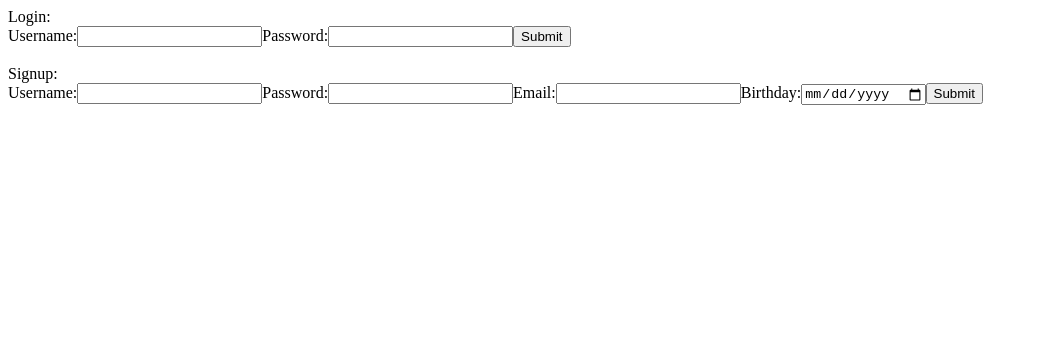
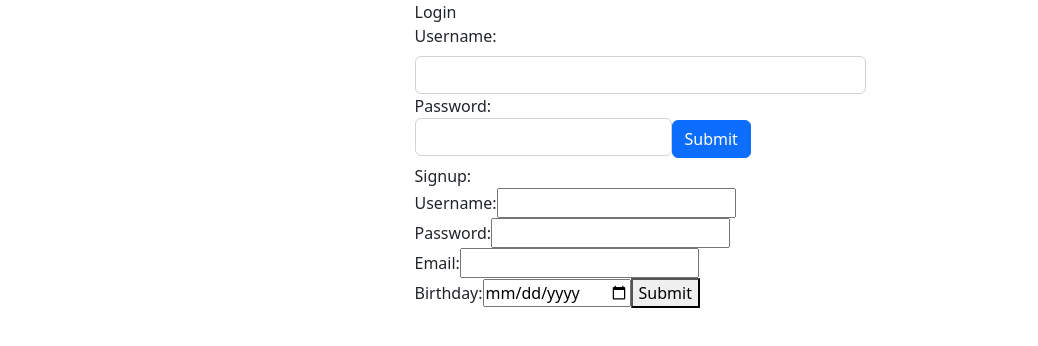
Before and after one commit to loganjlevin/myFlix-client, a React (Vite) app: page / in a window 1280 px wide. Shown: the top 346 px of the page, without its empty margins (0-1038 px from the left). Built offline with nearby package versions, Linux system fonts and the light colour scheme.

Commit message:
implemented react bootstrap

```diff
--- a/package.json
+++ b/package.json
@@ -16,9 +16,11 @@
   },
   "homepage": "https://github.com/loganjlevin/myFlix-client#readme",
   "dependencies": {
+    "bootstrap": "^5.2.3",
     "parcel": "^2.8.3",
     "prop-types": "^15.8.1",
     "react": "^18.2.0",
+    "react-bootstrap": "^2.7.2",
     "react-dom": "^18.2.0"
   },
   "devDependencies": {
--- a/src/components/login-view/login-view.jsx
+++ b/src/components/login-view/login-view.jsx
@@ -1,5 +1,6 @@
 import React from 'react';
 import { useState } from 'react';
+import { Form, Button } from 'react-bootstrap';
 
 const LoginView = ({ onLoggedIn }) => {
   const [username, setUsername] = useState('');
@@ -33,31 +34,33 @@ const LoginView = ({ onLoggedIn }) => {
       .catch((error) => alert('Something went wrong!'));
   };
   return (
-    <>
-      Login:
-      <form onSubmit={handleSubmit}>
-        <label>
-          Username:
-          <input
+    <Form onSubmit={handleSubmit}>
+      Login
+      <Form.Group controlId="formUsername">
+        <Form.Label>Username:</Form.Label>
+        <Form.Control
           type="text"
           value={username}
           onChange={(event) => setUsername(event.target.value)}
           required
           minLength={5}
         />
-        </label>
-        <label>
+      </Form.Group>
+      <Form.Group controlId="formPassword">
+        <Form.Label>
           Password:
-          <input
+          <Form.Control
             type="password"
             value={password}
             onChange={(event) => setPassword(event.target.value)}
             required
           />
-        </label>
-        <button type="submit">Submit</button>
-      </form>
-    </>
+        </Form.Label>
+        <Button variant="primary" type="submit">
+          Submit
+        </Button>
+      </Form.Group>
+    </Form>
   );
 };
 
--- a/src/components/main-view/main-view.jsx
+++ b/src/components/main-view/main-view.jsx
@@ -3,14 +3,16 @@ import MovieCard from '../movie-card/movie-card';
 import MovieView from '../movie-view/movie-view';
 import LoginView from '../login-view/login-view';
 import SignupView from '../signup-view/signup-view';
+import { Row, Col, Button } from 'react-bootstrap';
 
 const MainView = () => {
   const storedUser = JSON.parse(localStorage.getItem('user'));
   const storedToken = JSON.parse(localStorage.getItem('token'));
   const [selectedMovie, setSelectedMovie] = useState(null);
   const [movies, setMovies] = useState([]);
-  const [user, setUser] = useState(storedUser ? storedUser : null);
-  const [token, setToken] = useState(storedToken ? storedToken : null);
+  const [user, setUser] = useState(storedUser);
+  const [token, setToken] = useState(storedToken);
+  const [similarMovies, setSimilarMovies] = useState([]);
 
   useEffect(() => {
     if (!token) {
@@ -21,50 +23,65 @@ const MainView = () => {
     })
       .then((response) => response.json())
       .then((data) => {
-        setMovies(data);
+        setMovies(
+          data.sort((a, b) => {
+            if (a.Title < b.Title) {
+              return -1;
+            }
+            if (a.Title > b.Title) {
+              return 1;
+            }
+            return 0;
+          })
+        );
       })
       .catch((error) => {
         console.error(error);
       });
   }, [token]);
 
-  if (!user) {
+  useEffect(() => {
+    if (selectedMovie) {
+      setSimilarMovies(
+        movies.filter((movie) => {
           return (
-      <>
+            movie.Genre.Name === selectedMovie.Genre.Name &&
+            movie.Title !== selectedMovie.Title
+          );
+        })
+      );
+    }
+  }, [selectedMovie]);
+
+  return (
+    <Row className="justify-content-md-center">
+      {!user ? (
+        <Col md={5}>
           <LoginView
             onLoggedIn={(user, token) => {
               setUser(user);
               setToken(token);
             }}
           />
-        <br />
           <SignupView />
-      </>
-    );
-  }
-  if (movies.length === 0) {
-    return <div>Movie list is empty!</div>;
-  }
-
-  if (selectedMovie) {
-    let similarMovies = movies.filter((movie) => {
-      return (
-        movie.Genre.Name === selectedMovie.Genre.Name &&
-        movie.Title !== selectedMovie.Title
-      );
-    });
-    return (
+        </Col>
+      ) : selectedMovie ? (
         <>
+          <Col md={8}>
             <MovieView
               movie={selectedMovie}
               onBackClick={() => {
                 setSelectedMovie(null);
               }}
             />
+          </Col>
+          <Col md={12} className="mt-5">
             <h2>Similar Movies</h2>
-        <hr />
+          </Col>
+
           {similarMovies.map((movie) => {
             return (
+              <Col className="mb-4" key={movie._id} md={3}>
                 <MovieCard
                   key={movie._id}
                   movie={movie}
@@ -72,25 +89,29 @@ const MainView = () => {
                     setSelectedMovie(movie);
                   }}
                 />
+              </Col>
             );
           })}
         </>
-    );
-  }
-  return (
-    <div>
+      ) : movies.length === 0 ? (
+        <div>Movie list is empty!</div>
+      ) : (
+        <>
           {movies.map((movie) => {
             return (
+              <Col className="mb-4" key={movie._id} md={3}>
                 <MovieCard
-            key={movie._id}
                   movie={movie}
                   onMovieClick={() => {
                     setSelectedMovie(movie);
                   }}
                 />
+              </Col>
             );
           })}
-      <button
+          <Col md={12}>
+            <Button
+              variant="primary"
               onClick={() => {
                 setUser(null);
                 setToken(null);
@@ -98,8 +119,11 @@ const MainView = () => {
               }}
             >
               Logout
-      </button>
-    </div>
+            </Button>
+          </Col>
+        </>
+      )}
+    </Row>
   );
 };
 
--- a/src/components/movie-card/movie-card.jsx
+++ b/src/components/movie-card/movie-card.jsx
@@ -1,7 +1,16 @@
 import PropTypes from 'prop-types';
+import { Card } from 'react-bootstrap';
 
 const MovieCard = ({ movie, onMovieClick }) => {
-  return <div onClick={onMovieClick}>{movie.Title}</div>;
+  return (
+    <Card className="h-100" onClick={onMovieClick}>
+      <Card.Img variant="top" src={movie.ImagePath} />
+      <Card.Body>
+        <Card.Title>{movie.Title}</Card.Title>
+        <Card.Text>{movie.Director.Name}</Card.Text>
+      </Card.Body>
+    </Card>
+  );
 };
 
 MovieCard.propTypes = {
--- a/src/components/movie-view/movie-view.jsx
+++ b/src/components/movie-view/movie-view.jsx
@@ -1,10 +1,11 @@
 import PropTypes from 'prop-types';
+import { Button } from 'react-bootstrap';
 
 const MovieView = ({ movie, onBackClick }) => {
   return (
     <div>
       <div>
-        <img src={movie.ImagePath} alt={movie.Title} />
+        <img className="w-100" src={movie.ImagePath} alt={movie.Title} />
       </div>
       <div>
         <span>Title: </span>
@@ -22,7 +23,7 @@ const MovieView = ({ movie, onBackClick }) => {
         <span>Director: </span>
         <span>{movie.Director.Name}</span>
       </div>
-      <button onClick={onBackClick}>Back</button>
+      <Button onClick={onBackClick}>Back</Button>
     </div>
   );
 };
--- a/src/index.jsx
+++ b/src/index.jsx
@@ -1,11 +1,16 @@
 import { createRoot } from 'react-dom/client';
 import MainView from './components/main-view/main-view';
+import { Container } from 'react-bootstrap';
 // Import statement to indicate that you need to bundle './index.scss'
 import './index.scss';
 
 // Main component (will eventually use all the others)
 const MyFlixApplication = () => {
-  return <MainView />;
+  return (
+    <Container>
+      <MainView />
+    </Container>
+  );
 };
 
 const container = document.querySelector('#root');
--- a/src/index.scss
+++ b/src/index.scss
@@ -1,9 +1 @@
-$color: steelblue;
-
-.my-flix {
-  color: $color;
-}
-
-img {
-  max-width: 300px;
-}
+@import '~bootstrap/scss/bootstrap.scss';
```
Also changed, not shown: 5 other files (tests, documents, lock files or other folders). Lines whose indentation alone changed are shown as unchanged.
